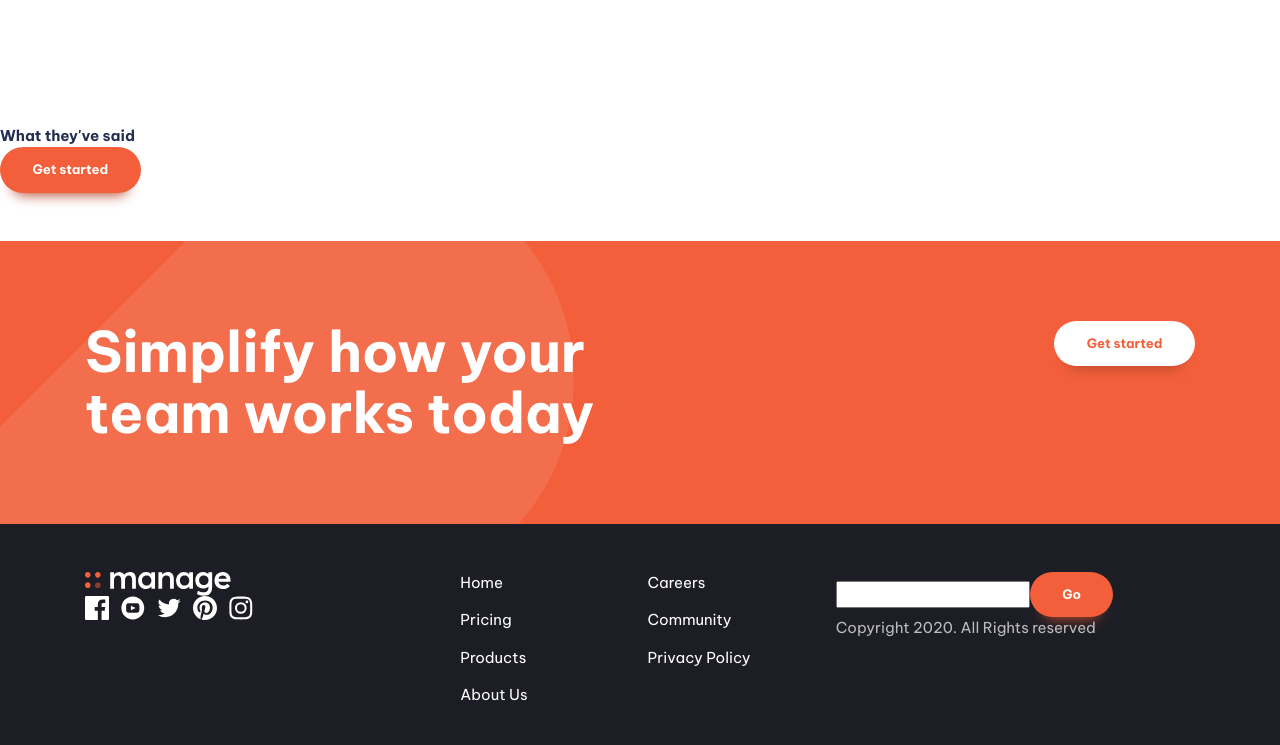
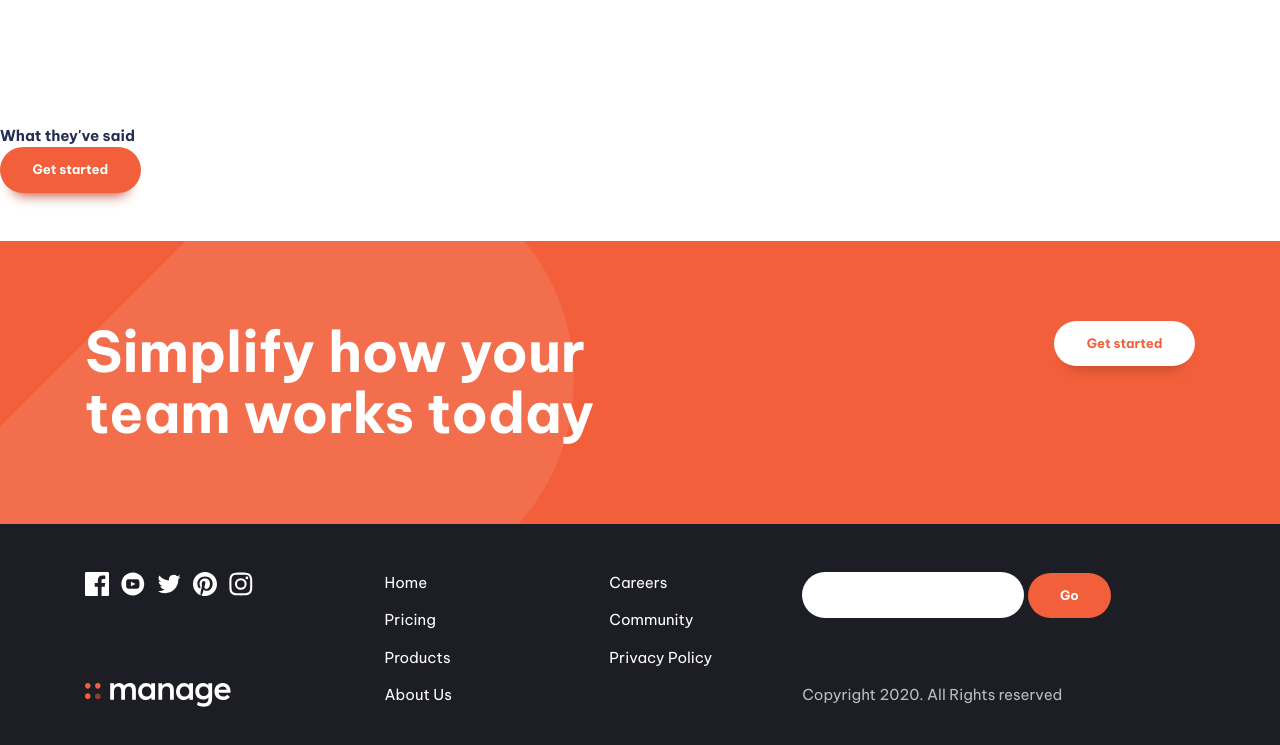
Before and after one commit to IlyaSafronov/The-another-website, a website built with Vite: page the website/index.html in a window 1280 px wide. Shown: the part 1309-2054 px from the top of the page. Built offline with nearby package versions, Linux system fonts and the light colour scheme.

Commit message:
add @mediafooter

```diff
--- a/the website/index.html
+++ b/the website/index.html
@@ -142,8 +142,8 @@
 
     <footer class="primary-footer| padding-block-700 bg-neutral-900 text-neutral-100">
       <div class="container">
-        <div class="even-columns">
-          <div>
+        <div class="primary-footer-wrapper">
+          <div class="primary-footer-logo-social">
             <a href="#" aria-label="home">
               <svg style="--logo-color: #fff" class="logo" width="146" height="24">
                 <use xlink:href="images/logorow.svg#logo"></use>
@@ -180,7 +180,7 @@
 
 
           </div>
-          <div>
+          <div class="primary-footer-nav">
             <nav class="footer-nav">
               <ul class="flow" style="--flow-spacer:1em" aria-label="Footer" role="list">
                 <li><a href="#">Home</a></li>
@@ -193,9 +193,10 @@
               </ul>
             </nav>
           </div>
-          <div>
+          <div class="primary-footer-form">
             <form action="">
-              <input type="email" /><button class="button">Go</button>
+              <input type="email" />
+              <button class="button" data-shadow="none">Go</button>
             </form>
             <p>Copyright 2020. All Rights reserved</p>
           </div>
--- a/the website/src/style.css
+++ b/the website/src/style.css
@@ -153,6 +153,10 @@ p[data-width='wide'] {
   color: var(--clr-accent-400);
 }
 
+.button[data-shadow="none"] {
+  box-shadow: none;
+}
+
 .button:hover,
 .button:focus-visible {
   background-color: var(--clr-accent-300);
@@ -250,10 +254,68 @@ p[data-width='wide'] {
   --logo-color: var(--clr-accent-100);
 }
 
+.primary-footer-wrapper {
+  display: grid;
+  gap: var(--size-700);
+  grid-template-areas:
+    'form'
+    'nav'
+    'logo-social';
+}
+
+.primary-footer-logo-social {
+  grid-area: logo-social;
+
+  display: flex;
+  flex-direction: column-reverse;
+  align-items: center;
+  gap: var(--size-700);
+}
+.primary-footer-nav {
+  grid-area: nav;
+}
+
+.primary-footer-form {
+  grid-area: form;
+
+  display: grid;
+  align-content: space-between;
+}
+
+.primary-footer form {
+  display: flex;
+  gap: var(--size-400);
+}
+
+input:where([type="text"], [type="email"]) {
+  border-radius: 100vw;
+  border: 0;
+  padding: var(--size-300) var(--size-400);
+}
+
+
+@media (min-width: 50em) {
+  .primary-footer-wrapper {
+    grid-template-areas: 'logo-social nav form';
+  }
+  .primary-footer-logo-social {
+    align-items: flex-start;
+    justify-content: space-between;
+    gap: var(--size-700);
+  }
+}
+
+@media (max-width: 50em) {
+  .primary-footer-wrapper > * {
+    margin-inline: auto;
+  }
+}
+
 /* ! footer navigation */
 
 .footer-nav {
   columns: 2;
+  gap: clamp(var(--size-200), 30vw, var(--size-900));
 }
 .footer-nav a {
   color: var(--clr-neutral-100);
@@ -267,19 +329,22 @@ p[data-width='wide'] {
 /* ! social list */
 .social-list {
   display: flex;
-  gap: var(--size-300);
+  gap: var(--size-600);
 }
 
 .social-icon {
   width: var(--size-600);
   aspect-ratio: 1;
-  fill:var(--clr-neutral-100);
+  fill: var(--clr-neutral-100);
 }
 .social-list a:is(:hover, :focus) .social-icon {
   fill: var(--clr-accent-400);
 }
 
 @media (min-width: 50em) {
+  .social-list {
+    gap: var(--size-300);
+  }
   .social-icon {
     width: var(--size-500);
   }
@@ -292,7 +357,7 @@ p[data-width='wide'] {
   text-align: center;
 }
 
-@media (min-width:50em) {
+@media (min-width: 50em) {
   .cta {
     text-align: left;
   }
@@ -303,9 +368,8 @@ p[data-width='wide'] {
   position: absolute;
   z-index: -1;
   inset: 0;
-  background-image:
-          url(../images/bg-tablet-pattern.svg),
-          url(../images/bg-tablet-pattern.svg);
+  background-image: url(../images/bg-tablet-pattern.svg),
+    url(../images/bg-tablet-pattern.svg);
   background-position: -15rem -5rem, 80rem -42rem;
   background-repeat: no-repeat;
   opacity: 0.1;
@@ -340,7 +404,7 @@ p[data-width='wide'] {
   justify-self: end;
 }
 
-@media(min-width: 50em) {
+@media (min-width: 50em) {
   .justify-self-end-md {
     justify-self: end;
   }
@@ -349,8 +413,6 @@ p[data-width='wide'] {
 :where(.flow :not(:first-child)) {
   margin-top: var(--flow-spacer, 3em);
 }
-
-
 
 .visually-hidden {
   position: absolute;
```
